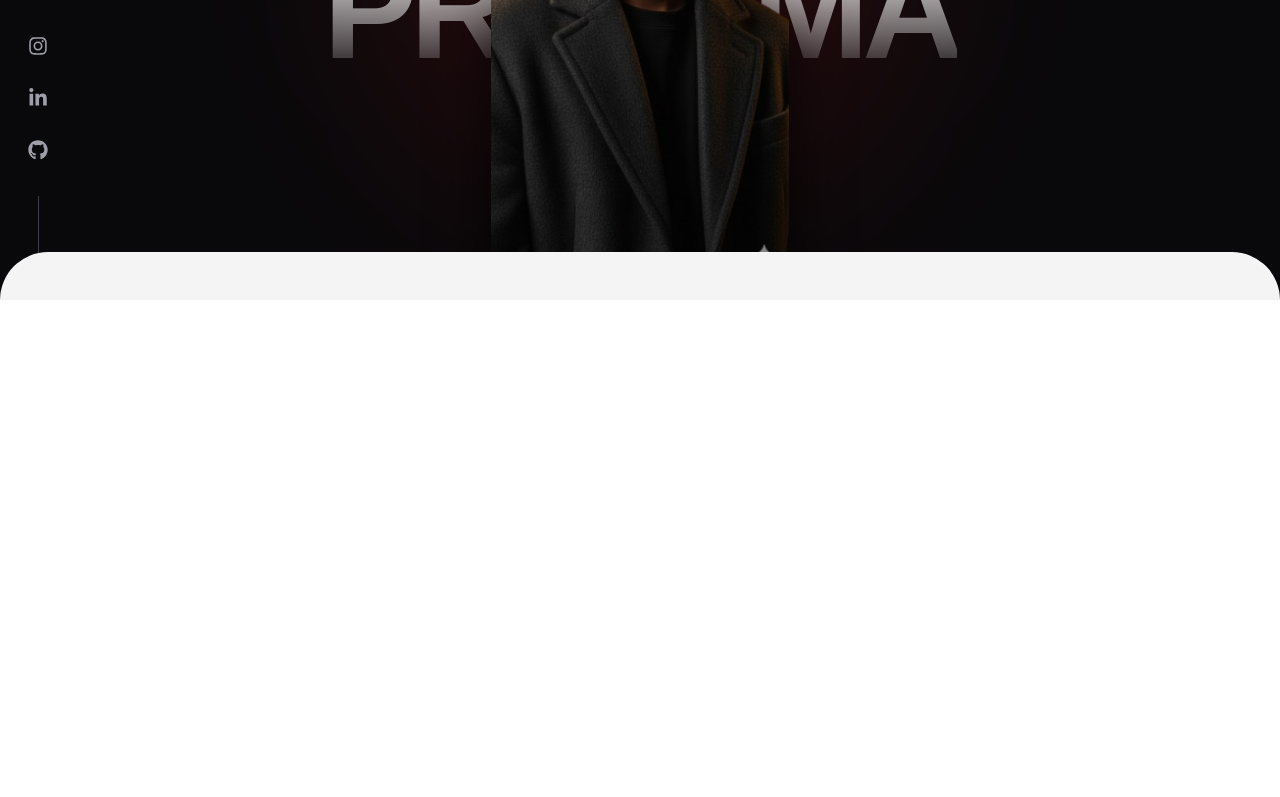
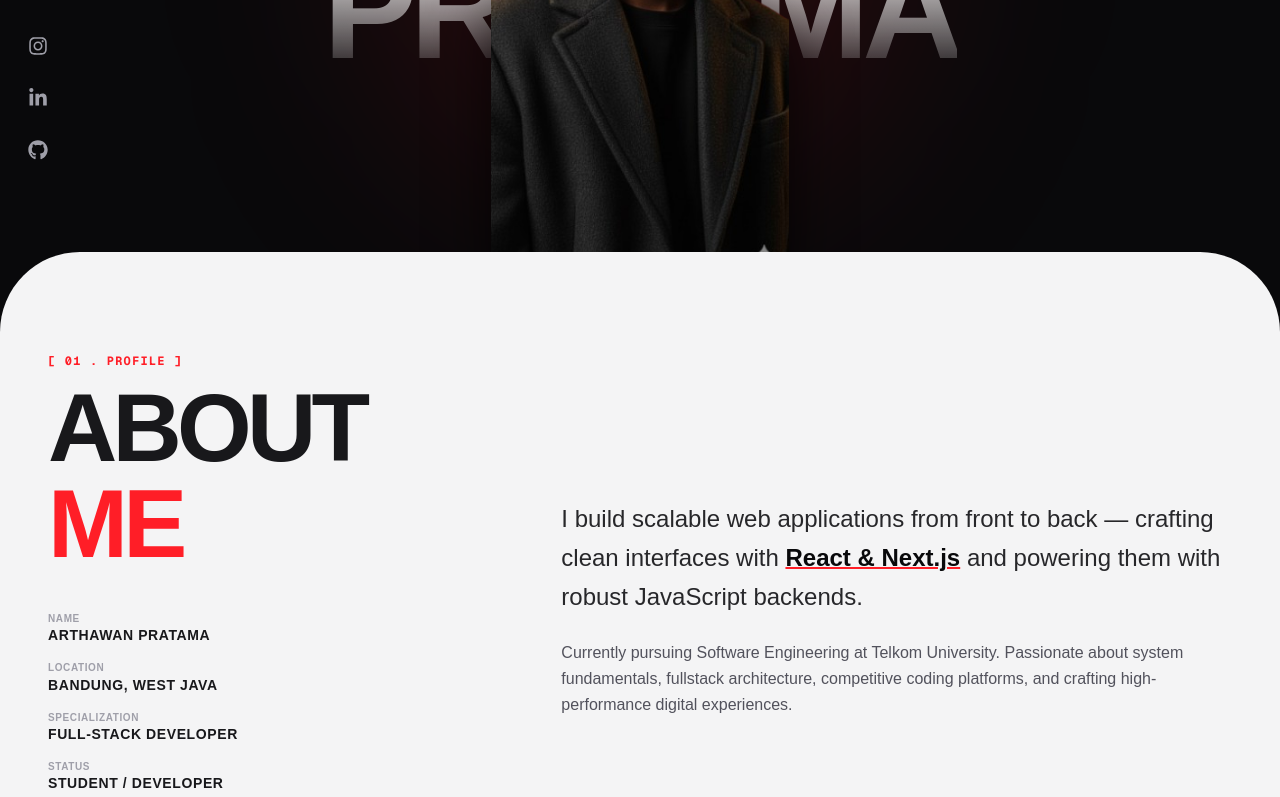
Before and after one commit to arthawansz/portofolio-v2.0, a Next.js app: page / in a window 1280 px wide. Shown: the part 500-1297 px from the top of the page. Before the commit the page ends 800 px from the top, so only its background shows below. Built offline with nearby package versions, Linux system fonts and the light colour scheme.

Commit message:
feat: about section added

```diff
--- /dev/null
+++ b/src/app/components/About.jsx
@@ -0,0 +1,151 @@
+import React from "react";
+import {
+  SiJavascript,
+  SiReact,
+  SiNextdotjs,
+  SiTailwindcss,
+  SiNodedotjs,
+  SiGit,
+  SiGithub,
+  SiDocker,
+  SiVercel,
+  SiFigma
+} from "react-icons/si";
+import { FaDownload, FaCode, FaServer, FaUserCheck } from "react-icons/fa";
+
+export default function About() {
+  return (
+    <section id="about" className="relative bg-[#F4F4F5] text-zinc-900 py-24 px-6 md:px-12 -mt-12 z-40  md:rounded-t-[80px]">
+      <div className="max-w-7xl mx-auto">
+
+        {/* HEADER & BIO GRID */}
+        <div className="grid grid-cols-1 lg:grid-cols-12 gap-12 mb-20">
+
+          {/* LEFT COLUMN: TITLE & META DATA */}
+          <div className="lg:col-span-5 flex flex-col justify-between">
+            <div>
+              <span className="text-xs font-mono font-bold tracking-widest text-[#FF1E27] uppercase">
+                [ 01 . PROFILE ]
+              </span>
+              <h2 className="text-6xl md:text-8xl font-black tracking-tighter mt-2 leading-none uppercase">
+                ABOUT <br />
+                <span className="text-[#FF1E27]">ME</span>
+              </h2>
+            </div>
+
+            {/* QUICK INFO DETAILS */}
+            <div className="mt-10 space-y-4 text-xs font-semibold uppercase tracking-wider text-zinc-600">
+              <div>
+                <p className="text-zinc-400 text-[10px]">Name</p>
+                <p className="text-zinc-900 font-extrabold text-sm">ARTHAWAN PRATAMA</p>
+              </div>
+              <div>
+                <p className="text-zinc-400 text-[10px]">Location</p>
+                <p className="text-zinc-900 font-extrabold text-sm">BANDUNG, WEST JAVA</p>
+              </div>
+              <div>
+                <p className="text-zinc-400 text-[10px]">Specialization</p>
+                <p className="text-zinc-900 font-extrabold text-sm">FULL-STACK DEVELOPER</p>
+              </div>
+              <div>
+                <p className="text-zinc-400 text-[10px]">Status</p>
+                <p className="text-zinc-900 font-extrabold text-sm">STUDENT / DEVELOPER</p>
+              </div>
+
+              {/* DOWNLOAD CV BUTTON */}
+              <div className="pt-4">
+                <a
+                  href="/resume.pdf"
+                  target="_blank"
+                  className="inline-flex items-center gap-3 px-6 py-3.5 bg-zinc-900 text-white rounded-xl text-xs font-bold uppercase tracking-wider hover:bg-[#FF1E27] transition-all duration-300 shadow-md group"
+                >
+                  Download CV
+                  <FaDownload className="group-hover:translate-y-0.5 transition-transform" />
+                </a>
+              </div>
+            </div>
+          </div>
+
+          {/* RIGHT COLUMN: PARAGRAPH DESCRIPTION */}
+          <div className="lg:col-span-7 flex flex-col justify-center">
+            <p className="text-lg md:text-2xl font-medium leading-relaxed text-zinc-800">
+              I build scalable web applications from front to back — crafting clean interfaces with{" "}
+              <span className="font-bold text-zinc-950 underline decoration-[#FF1E27] decoration-2">
+                React & Next.js
+              </span>{" "}
+              and powering them with robust JavaScript backends.
+            </p>
+            <p className="mt-6 text-zinc-600 leading-relaxed text-sm md:text-base">
+              Currently pursuing Software Engineering at Telkom University. Passionate about system fundamentals, fullstack architecture, competitive coding platforms, and crafting high-performance digital experiences.
+            </p>
+          </div>
+
+        </div>
+
+        {/* TECH STACK & SKILLS CARDS */}
+        <div className="grid grid-cols-1 md:grid-cols-3 gap-6 pt-8">
+
+          {/* CARD 1: SOFTWARE ENGINEER */}
+          <div className="bg-white p-8 rounded-3xl border border-zinc-200/80 shadow-sm hover:shadow-md transition-shadow">
+            <div className="flex items-center gap-3 mb-6">
+              <FaCode className="text-[#FF1E27] text-xl" />
+              <h3 className="font-bold text-sm tracking-wider uppercase text-zinc-900">
+                Software Engineer
+              </h3>
+            </div>
+            <div className="flex flex-wrap gap-4 text-3xl text-zinc-700">
+              <SiJavascript className="hover:text-[#F7DF1E] transition-colors" title="JavaScript" />
+              <SiReact className="hover:text-[#61DAFB] transition-colors" title="React" />
+              <SiNextdotjs className="hover:text-black transition-colors" title="Next.js" />
+              <SiTailwindcss className="hover:text-[#38BDF8] transition-colors" title="Tailwind CSS" />
+              <SiNodedotjs className="hover:text-[#339933] transition-colors" title="Node.js" />
+            </div>
+          </div>
+
+          {/* CARD 2: TOOLS & SERVER */}
+          <div className="bg-white p-8 rounded-3xl border border-zinc-200/80 shadow-sm hover:shadow-md transition-shadow">
+            <div className="flex items-center gap-3 mb-6">
+              <FaServer className="text-[#FF1E27] text-xl" />
+              <h3 className="font-bold text-sm tracking-wider uppercase text-zinc-900">
+                Tools & Server
+              </h3>
+            </div>
+            <div className="flex flex-wrap gap-4 text-3xl text-zinc-700">
+              <SiGit className="hover:text-[#F05032] transition-colors" title="Git" />
+              <SiGithub className="hover:text-black transition-colors" title="GitHub" />
+              <SiDocker className="hover:text-[#2496ED] transition-colors" title="Docker" />
+              <SiVercel className="hover:text-black transition-colors" title="Vercel" />
+              <SiFigma className="hover:text-[#F24E1E] transition-colors" title="Figma" />
+            </div>
+          </div>
+
+          {/* CARD 3: SOFT SKILLS */}
+          <div className="bg-white p-8 rounded-3xl border border-zinc-200/80 shadow-sm hover:shadow-md transition-shadow">
+            <div className="flex items-center gap-3 mb-6">
+              <FaUserCheck className="text-[#FF1E27] text-xl" />
+              <h3 className="font-bold text-sm tracking-wider uppercase text-zinc-900">
+                Core Abilities
+              </h3>
+            </div>
+            <ul className="text-xs font-semibold text-zinc-600 space-y-2 uppercase tracking-wide">
+              <li className="flex items-center gap-2">
+                <span className="w-1.5 h-1.5 rounded-full bg-[#FF1E27]"></span>
+                Clean Code & Fundamental Architecture
+              </li>
+              <li className="flex items-center gap-2">
+                <span className="w-1.5 h-1.5 rounded-full bg-[#FF1E27]"></span>
+                Problem Solving & Logic Design
+              </li>
+              <li className="flex items-center gap-2">
+                <span className="w-1.5 h-1.5 rounded-full bg-[#FF1E27]"></span>
+                Fast Learner & Adaptability
+              </li>
+            </ul>
+          </div>
+
+        </div>
+
+      </div>
+    </section>
+  );
+}
--- a/src/app/components/Hero.jsx
+++ b/src/app/components/Hero.jsx
@@ -38,7 +38,7 @@ export default function Hero() {
         >
           <FaGithub className="w-5 h-5" />
         </a>
-        <div className="w-[1px] h-16 bg-zinc-700 mt-2"></div>
+        <div className="w-[1px] h-16 mt-2"></div>
       </div>
 
       {/* 3. CENTERED HERO CONTENT (TYPOGRAPHY MASK + PORTRAIT) */}
@@ -65,8 +65,6 @@ export default function Hero() {
 
       </div>
 
-      {/* 4. BOTTOM CURVED TRANSITION BORDER */}
-      <div className="absolute bottom-0 left-0 right-0 h-12 bg-[#F4F4F5] rounded-t-[40px] md:rounded-t-[80px] z-30"></div>
 
     </section>
   );
--- a/src/app/page.js
+++ b/src/app/page.js
@@ -1,13 +1,13 @@
-import Navbar from "./components/Navbar.jsx";
-import Hero from "./components/Hero.jsx"
+import Navbar from "@/app/components/Navbar";
+import Hero from "@/app/components/Hero";
+import About from "@/app/components/About";
 
 export default function Home() {
   return (
-   <>
-   <main className="bg-[#09090B] min-h-screen text-white">
+    <main className="bg-[#09090B] min-h-screen text-white">
       <Navbar />
       <Hero />
+      <About id="about" />
     </main>
-   </>
   );
 }
```
